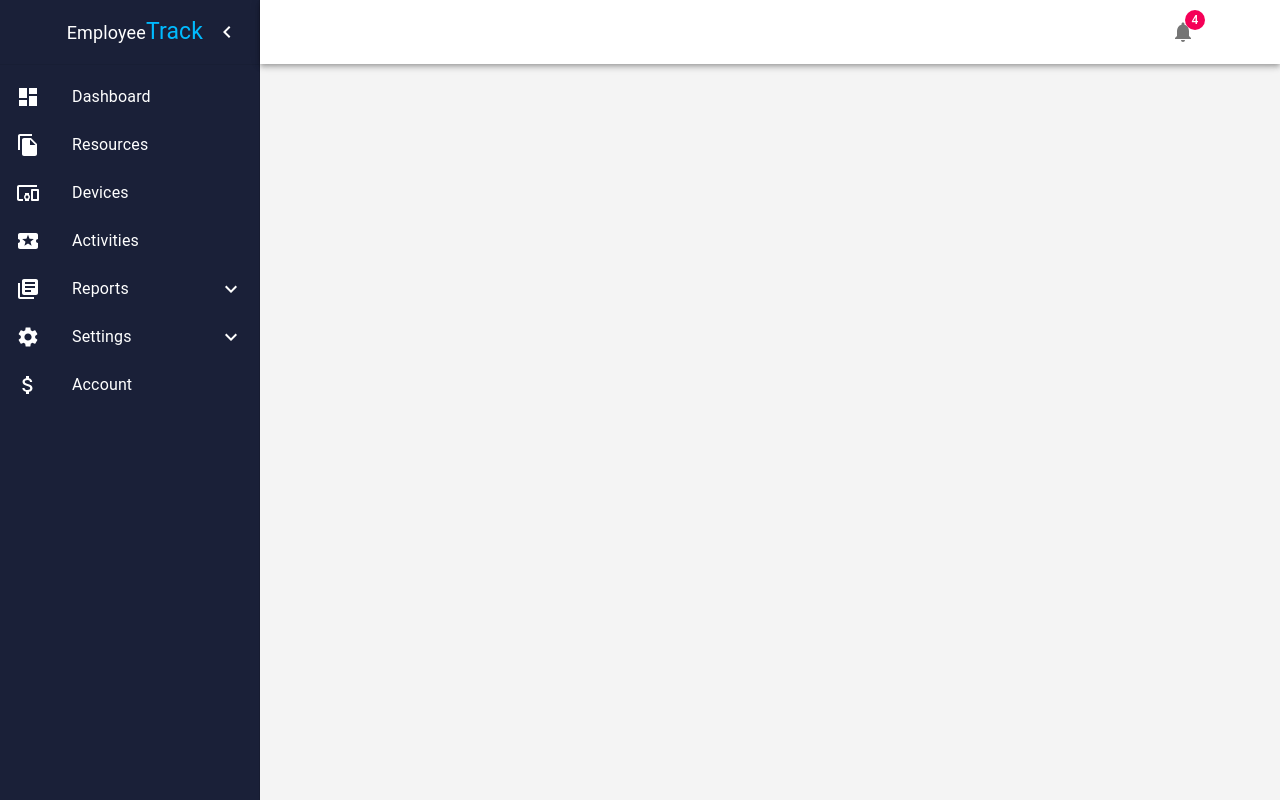
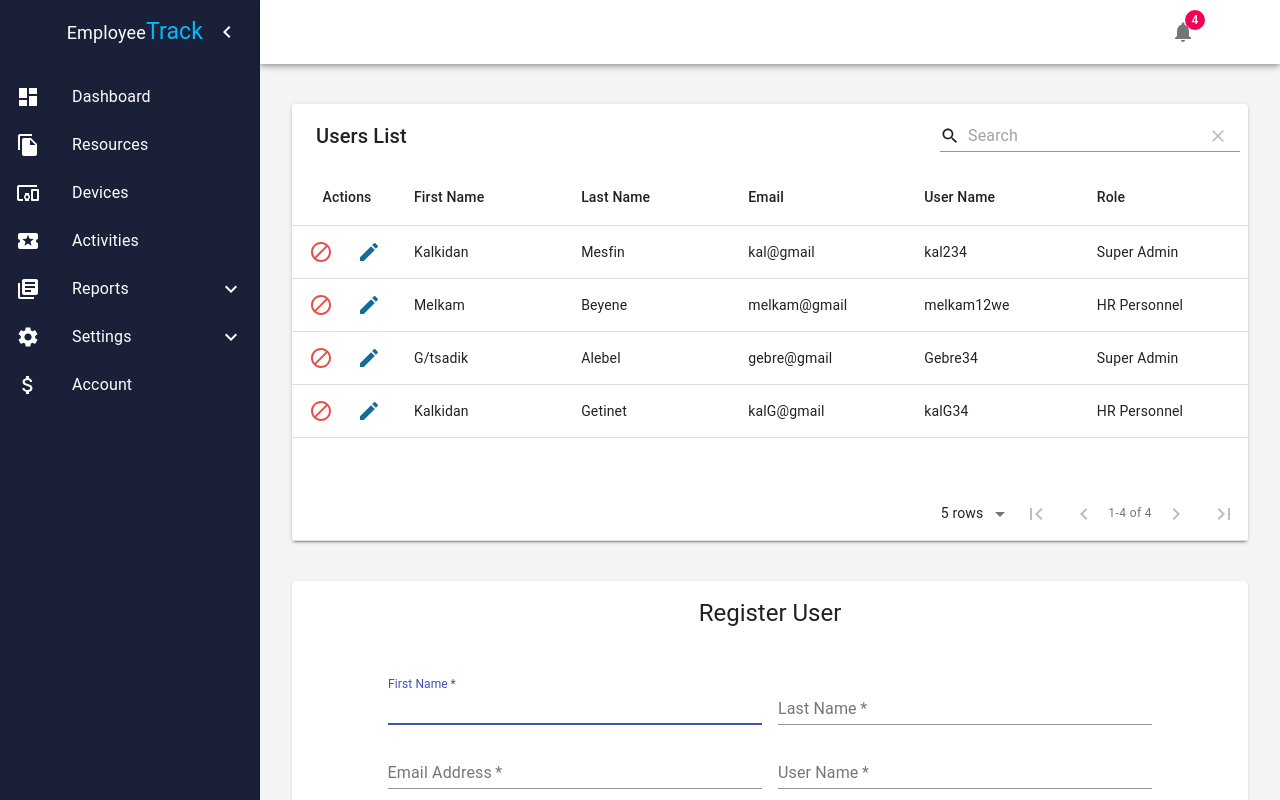
Before and after one commit to mya2h/employee_monitoring_system_frontend, a React (Create React App) app: page /admin/account in a window 1280 px wide. Built offline with nearby package versions, Linux system fonts and the light colour scheme.

Commit message:
user account and registration

```diff
--- a/package.json
+++ b/package.json
@@ -8,6 +8,7 @@
     "@testing-library/jest-dom": "^4.2.4",
     "@testing-library/react": "^9.3.2",
     "@testing-library/user-event": "^7.1.2",
+    "material-table": "^1.69.0",
     "react": "^16.12.0",
     "react-dom": "^16.12.0",
     "react-router-dom": "^5.1.2",
--- a/src/App.css
+++ b/src/App.css
@@ -5,6 +5,7 @@
 .App-logo {
   height: 40vmin;
   pointer-events: none;
+  color:#82bebb
 }
 
 @media (prefers-reduced-motion: no-preference) {
--- a/src/components/account/account.js
+++ b/src/components/account/account.js
@@ -0,0 +1,169 @@
+import React from 'react';
+import { Link } from 'react-router-dom';
+import Avatar from '@material-ui/core/Avatar';
+import { forwardRef } from 'react';
+import MaterialTable from 'material-table';
+import Button from '@material-ui/core/Button';
+import CssBaseline from '@material-ui/core/CssBaseline';
+import { RadioGroup, Paper } from '@material-ui/core';
+import ArrowDownward from '@material-ui/icons/ArrowDownward';
+import ChevronLeft from '@material-ui/icons/ChevronLeft';
+import ChevronRight from '@material-ui/icons/ChevronRight';
+import Clear from '@material-ui/icons/Clear';
+import DeleteOutline from '@material-ui/icons/DeleteOutline';
+import Edit from '@material-ui/icons/Edit';
+import FilterList from '@material-ui/icons/FilterList';
+import BlockIcon from '@material-ui/icons/Block';
+import FirstPage from '@material-ui/icons/FirstPage';
+import LastPage from '@material-ui/icons/LastPage';
+import Remove from '@material-ui/icons/Remove';
+import SaveAlt from '@material-ui/icons/SaveAlt';
+import Search from '@material-ui/icons/Search';
+import Check from '@material-ui/icons/Check';
+import ViewColumn from '@material-ui/icons/ViewColumn';
+import Delete from '@material-ui/icons/Delete'
+import TextField from '@material-ui/core/TextField';
+import Grid from '@material-ui/core/Grid';
+import LockOutlinedIcon from '@material-ui/icons/LockOutlined';
+import FormControlLabel from '@material-ui/core/FormControlLabel';
+import Telegram from '@material-ui/icons/Telegram';
+import FormControl from '@material-ui/core/FormControl';
+import FormLabel from '@material-ui/core/FormLabel';
+import Typography from '@material-ui/core/Typography';
+import Radio from '@material-ui/core/Radio';
+import { makeStyles } from '@material-ui/core/styles';
+import SignUp from '../auth/signup'
+import Container from '@material-ui/core/Container';
+
+const tableIcons = {
+  Check: forwardRef((props, ref) => <Check style={{
+    color: '#156c94'
+  }} {...props} ref={ref} />),
+  Block: forwardRef((props, ref) => <BlockIcon style={{
+    color: '#156c94'
+  }} {...props} ref={ref} />),
+
+  Delete: forwardRef((props, ref) => <Delete style={{
+    color: '#e64f47',
+  }} {...props} ref={ref} />),
+  Clear: forwardRef((props, ref) => <Clear style={{
+    color: '#e64f47',
+  }} {...props} ref={ref} />),
+  Edit: forwardRef((props, ref) => <Edit style={{
+    color: '#156c94',
+  }} {...props} ref={ref} />),
+  Export: forwardRef((props, ref) => <SaveAlt {...props} ref={ref} />),
+  Filter: forwardRef((props, ref) => <FilterList {...props} ref={ref} />),
+  FirstPage: forwardRef((props, ref) => <FirstPage {...props} ref={ref} />),
+  LastPage: forwardRef((props, ref) => <LastPage {...props} ref={ref} />),
+  NextPage: forwardRef((props, ref) => <ChevronRight {...props} ref={ref} />),
+  PreviousPage: forwardRef((props, ref) => (
+    <ChevronLeft {...props} ref={ref} />
+  )),
+  ResetSearch: forwardRef((props, ref) => <Clear {...props} ref={ref} />),
+  Search: forwardRef((props, ref) => <Search {...props} ref={ref} />),
+  SortArrow: forwardRef((props, ref) => <ArrowDownward {...props} ref={ref} />),
+  ThirdStateCheck: forwardRef((props, ref) => <Remove {...props} ref={ref} />),
+  ViewColumn: forwardRef((props, ref) => <ViewColumn {...props} ref={ref} />)
+};
+const useStyles = makeStyles(theme => ({
+  all: {
+    margin: theme.spacing(4)
+  },
+  paper: {
+    display: 'flex',
+    flexDirection: 'column',
+    alignItems: 'center',
+    marginTop: theme.spacing(5)
+    // marginLeft:theme.spacing(4)
+  },
+  form: {
+    width: '80%', // Fix IE 11 issue.
+    marginTop: theme.spacing(4),
+    marginBottom: theme.spacing(10)
+  },
+  // paper: {
+  //   marginTop: theme.spacing(8),
+  //   display: 'flex',
+  //   flexDirection: 'column',
+  //   alignItems: 'center',
+  // },
+  avatar: {
+    margin: theme.spacing(2),
+    backgroundColor: theme.palette.secondary.main,
+  },
+  label:{
+    margin: theme.spacing(2),
+  },
+  submit: {
+    margin: theme.spacing(3, 0, 2),
+    padding: theme.spacing(1),
+    backgroundColor: '#1976d2'
+  },
+  // radio:{
+  //   float : "left"
+  // }
+}));
+
+const Account = () => {
+  const classes = useStyles();
+  const [value, setValue] = React.useState('')
+  const [selectedValue, setSelectedValue] = React.useState('a');
+
+  const handleChange = (event) => {
+    setValue(event.target.value);
+  };
+  return (
+    <div className={classes.all}>
+      <div className={classes.table}>
+        <MaterialTable
+          title="Users List"
+          columns={[
+            { title: 'First Name', field: 'firstName' },
+            { title: 'Last Name', field: 'lastName' },
+            { title: 'Email', field: 'email'},
+            { title: 'User Name', field: 'userName'},
+            { title: 'Role', field: 'role'}
+          ]}
+          data={[
+            { firstName: 'Kalkidan', lastName: 'Mesfin', email: 'kal@gmail', userName: 'kal234',role:'Super Admin' },
+            { firstName: 'Melkam', lastName: 'Beyene', email: 'melkam@gmail', userName: 'melkam12we',role:'HR Personnel' },
+            { firstName: 'G/tsadik', lastName: 'Alebel', email: 'gebre@gmail', userName: 'Gebre34',role:'Super Admin' },
+            { firstName: 'Kalkidan', lastName: 'Getinet', email: 'kalG@gmail', userName: 'kalG34',role:'HR Personnel' },
+          ]}
+          // options={{
+          //   headerStyle: {
+          //     backgroundColor: '#be8582',
+          //     color: '#FFF'
+          //   }
+          // }}
+          actions={[
+            {
+              icon: () => <BlockIcon style={{
+                color: '#e64f47',
+              }}/>,
+              tooltip: 'activate/deactivate User',
+              onClick: (event, rowData) => alert("You saved " + rowData.name)
+            }
+          ]}
+          editable={{
+            onRowUpdate: (newData, oldData) =>
+              new Promise(resolve => {
+                setTimeout(() => {
+                  resolve();
+                }, 600);
+              }),
+            // onRowDelete: oldData =>
+            //   new Promise((resolve, reject) => {
+            //     resolve();
+            //   }),
+          }}
+          icons={tableIcons}
+        />
+      </div>
+<SignUp/>
+    </div>
+
+  );
+}
+export default Account
--- a/src/components/auth/signup.js
+++ b/src/components/auth/signup.js
@@ -1,47 +1,65 @@
 import React from 'react';
-import {Link} from 'react-router-dom';
-import Avatar from '@material-ui/core/Avatar';
 import Button from '@material-ui/core/Button';
-import CssBaseline from '@material-ui/core/CssBaseline';
+import { RadioGroup, Paper } from '@material-ui/core';
 import TextField from '@material-ui/core/TextField';
 import Grid from '@material-ui/core/Grid';
-import LockOutlinedIcon from '@material-ui/icons/LockOutlined';
+import FormControlLabel from '@material-ui/core/FormControlLabel';
+import Telegram from '@material-ui/icons/Telegram';
+import FormControl from '@material-ui/core/FormControl';
 import Typography from '@material-ui/core/Typography';
+import Radio from '@material-ui/core/Radio';
 import { makeStyles } from '@material-ui/core/styles';
-import Container from '@material-ui/core/Container';
 
 const useStyles = makeStyles(theme => ({
+  all: {
+    margin: theme.spacing(4)
+  },
   paper: {
-    marginTop: theme.spacing(8),
     display: 'flex',
     flexDirection: 'column',
     alignItems: 'center',
-  },
-  avatar: {
-    margin: theme.spacing(1),
-    backgroundColor: theme.palette.secondary.main,
+    marginTop: theme.spacing(5)
+    // marginLeft:theme.spacing(4)
   },
   form: {
-    width: '100%', // Fix IE 11 issue.
-    marginTop: theme.spacing(3),
+    width: '80%', // Fix IE 11 issue.
+    marginTop: theme.spacing(4),
+    marginBottom: theme.spacing(10)
+  },
+  clear: {
+    margin: theme.spacing(3, 0, 2),
+    padding: theme.spacing(1),
+    backgroundColor: '#1A2038'
+  },
+  label:{
+    margin: theme.spacing(2),
   },
   submit: {
     margin: theme.spacing(3, 0, 2),
+    padding: theme.spacing(1),
+    backgroundColor: '#1976d2'
   },
+  // radio:{
+  //   float : "left"
+  // }
 }));
 
 const SignUp = () => {
   const classes = useStyles();
+  const [value, setValue] = React.useState('')
+  const [selectedValue, setSelectedValue] = React.useState('a');
 
+  const handleChange = (event) => {
+    setValue(event.target.value);
+  };
   return (
-    <Container component="main" maxWidth="xs">
-      <CssBaseline />
-      <div className={classes.paper}>
-        <Avatar className={classes.avatar}>
+    <div >
+      <Paper className={classes.paper}>
+          {/* <Avatar className={classes.avatar}>
             <LockOutlinedIcon />
-        </Avatar>
-        <Typography component="h1" variant="h5">
-          Sign up
+          </Avatar> */}
+        <Typography component="h1" variant="h5" className = {classes.label}>
+          Register User
         </Typography>
         <form className={classes.form} noValidate>
           <Grid container spacing={2}>
@@ -49,7 +67,7 @@ const SignUp = () => {
               <TextField
                 autoComplete="fname"
                 name="firstName"
-                variant="outlined"
+                // variant="outlined"
                 required
                 fullWidth
                 id="firstName"
@@ -59,7 +77,7 @@ const SignUp = () => {
             </Grid>
             <Grid item xs={12} sm={6}>
               <TextField
-                variant="outlined"
+                // variant="outlined"
                 required
                 fullWidth
                 id="lastName"
@@ -68,9 +86,9 @@ const SignUp = () => {
                 autoComplete="lname"
               />
             </Grid>
-            <Grid item xs={12}>
+            <Grid item xs={6}>
               <TextField
-                variant="outlined"
+                // variant="outlined"
                 required
                 fullWidth
                 id="email"
@@ -79,9 +97,28 @@ const SignUp = () => {
                 autoComplete="email"
               />
             </Grid>
+            <Grid item xs={6}>
+              <TextField
+                // variant="outlined"
+                required
+                fullWidth
+                id="userName"
+                label="User Name"
+                name="userName"
+                autoComplete="email"
+              />
+            </Grid>
             <Grid item xs={12}>
+              <FormControl component="fieldset">
+                <RadioGroup aria-label="gender" name="gender1" value={value} onChange={handleChange} row>
+                  <FormControlLabel value="superAdmin" control={<Radio />} label="Super Admin" className={classes.radio} />
+                  <FormControlLabel value="hrPersonnel" control={<Radio />} label="HR Personnel" className={classes.radio} />
+                </RadioGroup>
+              </FormControl>
+            </Grid>
+            <Grid item xs={6}>
               <TextField
-                variant="outlined"
+                // variant="outlined"
                 required
                 fullWidth
                 name="password"
@@ -91,7 +128,19 @@ const SignUp = () => {
                 autoComplete="current-password"
               />
             </Grid>
+            <Grid item xs={6}>
+              <TextField
+                // variant="outlined"
+                required
+                fullWidth
+                name="password"
+                label="Confirm Password"
+                type="password"
+                id="password"
+                autoComplete="current-password"
+              />
             </Grid>
+            <Grid item xs={2}>
               <Button
                 type="submit"
                 fullWidth
@@ -99,18 +148,33 @@ const SignUp = () => {
                 color="primary"
                 className={classes.submit}
               >
-            Sign Up
+                <Telegram/> Register
           </Button>
-          <Grid container justify="flex-end">
+            </Grid>
+            <Grid item xs={2}>
+              <Button
+                type="submit"
+                fullWidth
+                variant="contained"
+                color="primary"
+                className={classes.clear}
+              >
+                <Telegram/> Clear
+          </Button>
+            </Grid>
+          </Grid>
+
+          {/* <Grid container justify="flex-end">
             <Grid item>
             <Link to = "/" style={{ color: 'inherit', textDecoration: 'inherit'}}>
                 Already have an account? Sign in
             </Link>
             </Grid>
-          </Grid>
+          </Grid> */}
         </form>
+      </Paper>
     </div>
-    </Container>
+
   );
 }
 export default SignUp
--- a/src/components/layout/landing.js
+++ b/src/components/layout/landing.js
@@ -22,7 +22,7 @@ import NotificationsIcon from '@material-ui/icons/Notifications';
 import SideNav from './sideNav'
 import CustomInput from './custom'
 import GraphInfo from '../dashboard/dashboard'
-
+import Account from '../account/account'
 
 const drawerWidth = 260;
 
@@ -137,6 +137,7 @@ const Dashboard = () => {
   const switchRoute = (
     <Switch>
       <Route exact path="/admin/dashboard" component={GraphInfo} />
+      <Route exact path = "/admin/account" component = {Account} />
     </Switch>
   );
   const handleDrawerClose = () => {
--- a/src/components/layout/sideNav.js
+++ b/src/components/layout/sideNav.js
@@ -150,12 +150,14 @@ const SideNav = ()=> {
           </Link>
         </List>
       </Collapse>
+      <Link to = "/admin/account" style={{ color: 'inherit', textDecoration: 'inherit'}}>
       <ListItem button>
         <ListItemIcon className={classes.icon}>
           <AttachMoneyIcon />
         </ListItemIcon>
         <ListItemText primary="Account" />
       </ListItem>
+      </Link>
     </List>
   );
 }
```
Also changed, not shown: 1 other file (tests, documents, lock files or other folders). Lines whose indentation alone changed are shown as unchanged.
